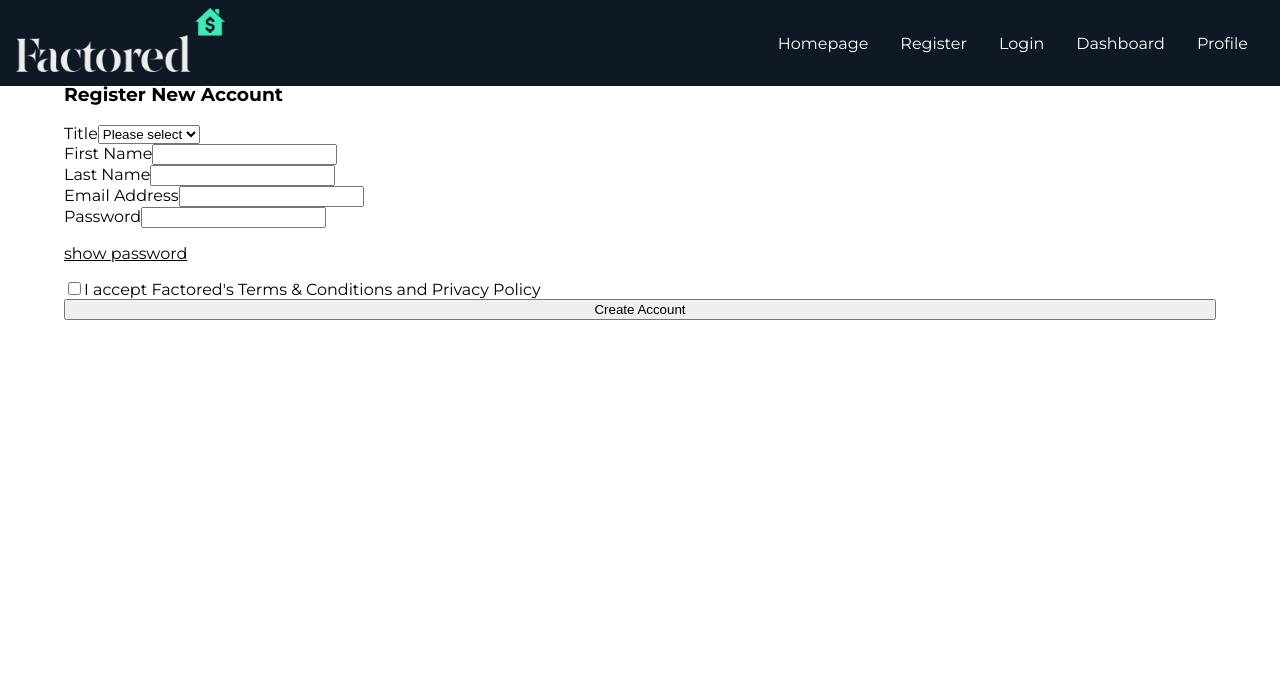
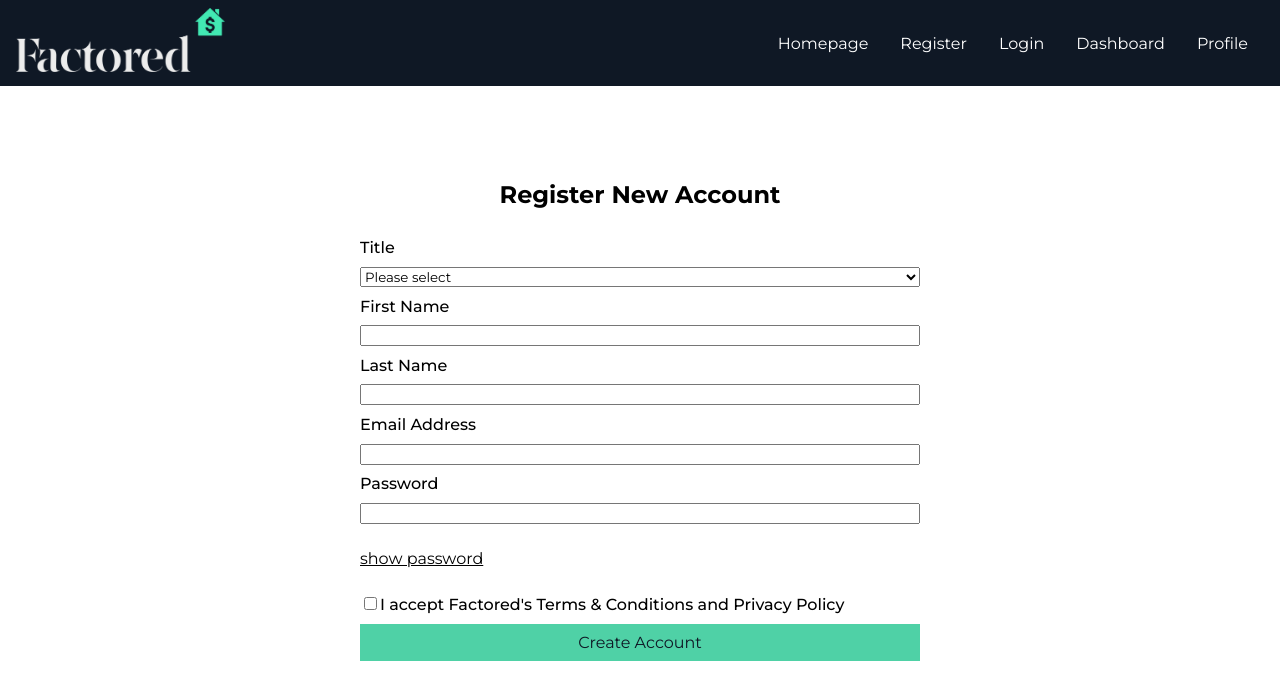
Before and after one commit to hal-alex/factored-mvp, a React (Create React App) app in the folder client/: page /register in a window 1280 px wide. Shown: the top 700 px of the page. Built offline with nearby package versions, Linux system fonts and the light colour scheme.

Commit message:
added styling for reg, login, pw reset and profiles pages

```diff
--- a/client/src/index.css
+++ b/client/src/index.css
@@ -1,4 +1,4 @@
-@import url('https://fonts.googleapis.com/css2?family=Montserrat:ital,wght@0,400;0,700;1,400&display=swap');
+@import url('https://fonts.googleapis.com/css2?family=Anonymous+Pro&family=Montserrat:wght@200;300;400;500;700;900&display=swap');
 
 * {
   box-sizing: border-box;
@@ -118,7 +118,7 @@ code {
 } */
 
 .homepage-flex-container {
-  margin-top: 15rem;
+  margin-top: 10rem;
   display: flex;
   flex-direction: column;
   align-items: center;
@@ -180,3 +180,45 @@ code {
   display: flex;
   justify-content: space-around;
 }
+
+.auth-form-container {
+  margin: 10rem auto;
+  display: grid;
+  max-width: 35rem;
+  row-gap: 0.6rem;
+}
+
+.auth-form-container select {
+  font-family: inherit;
+}
+
+.auth-form-container label {
+  font-weight: 500;
+}
+
+.auth-form-container h2 {
+  justify-self: center;
+}
+
+.form-error-text {
+  color: red;
+  font-weight: 500;
+}
+
+.auth-form-password-widget {
+  text-decoration: underline;
+}
+
+.profile-container {
+  margin: 10rem auto;
+  max-width: 35rem;
+  display: grid;
+}
+
+.profile-container h2 {
+  justify-self: center;
+}
+
+.profile-container .profile-title {
+  font-weight: 500;
+}
--- a/client/src/pages/Login.js
+++ b/client/src/pages/Login.js
@@ -37,10 +37,9 @@ const Login = () => {
   }
 
   return (
-    <div className="form-div">
-      <form className="form-container">
-        <h3>Access Your Account</h3>
-        <label> Email Address
+    <form className="auth-form-container">
+      <h2>Access Your Account</h2>
+      <label>Email Address</label>
       <input
         value={loginFormData.emailAddress}
         onChange={handleChange}
@@ -48,8 +47,7 @@ const Login = () => {
         type="email"
         name="emailAddress"
       />
-        </label>
-        <label> Password
+      <label>Password</label>
       <input
         value={loginFormData.password}
         onChange={handleChange}
@@ -60,12 +58,12 @@ const Login = () => {
       <p style={{ textDecoration: "underline" }} onClick={() =>
         setPasswordShow(!passwordShow)}>
         {passwordShow ? "hide password" : "show password"}</p>
-        </label>
-        {loginFormError}
+      {loginFormError ? <p className="form-error-text">{loginFormError}</p> : ""}
       <Link to="/forgotpassword">Forgot password?</Link>
-        <button onClick={handleLoginFormSubmit}>Log In</button>
+      <button
+        className="btn-secondary"
+        onClick={handleLoginFormSubmit}>Log In</button>
     </form>
-    </div>
   )
 }
 
--- a/client/src/pages/Profile.js
+++ b/client/src/pages/Profile.js
@@ -21,23 +21,22 @@ const ProfilePage = () => {
   }
 
   return (
-    <div className="dashboard-div">
-      <h4>ProfilePage</h4>
-      <div>
-        <p>Title: {userProfileTestData.title}</p>
-        <p>First name: {userProfileTestData.firstName}</p>
-        <p>Last name: {userProfileTestData.lastName}</p>
-        <p>Email addres: {userProfileTestData.emailAddress}</p>
-        <p>Verification status:
+    <div className="profile-container">
+      <h2>Your Profile</h2>
+      <p className="profile-title">Title: {userProfileTestData.title}</p>
+      <p className="profile-title">First name: {userProfileTestData.firstName}</p>
+      <p className="profile-title">Last name: {userProfileTestData.lastName}</p>
+      <p className="profile-title">Email addres: {userProfileTestData.emailAddress}</p>
+      <p className="profile-title">Verification status:
         {userProfileTestData.ifVerified ?
           "Verified" : "Unverified"}</p>
-        <p>Address history:
+      <p className="profile-title">Address history:
         {userProfileTestData.hasAddressHistory ?
           "Submitted" : "Incomplete"}</p>
-        <p>Contact number:
+      <p className="profile-title">Contact number:
         {userProfileTestData.contactNumber ?
           userProfileTestData.contactNumber :
-            <button onClick={() =>
+          <button className="btn-secondary" onClick={() =>
             setShowForm(!showForm)}>
             {showForm ? "Cancel" : "Add number"}</button>}
       </p>
@@ -49,11 +48,13 @@ const ProfilePage = () => {
             value={newNumber}
             onChange={handleChange}
           />
-            <button onClick={handleProfileFormChange}>Submit</button>
+          <button className="btn-secondary" onClick={handleProfileFormChange}>Submit</button>
         </form>
       }
-      </div>
-      <button onClick={() => navigate("/dashboard")}>Back to dashboard</button>
+      <button
+        className="btn-secondary"
+        onClick={() => navigate("/dashboard")}>
+        Back to dashboard</button>
     </div>
   )
 }
--- a/client/src/pages/PwReset.js
+++ b/client/src/pages/PwReset.js
@@ -29,10 +29,10 @@ const PwReset = () => {
   }
 
   return (
-    <div className="form-div">
-      <form className="form-container">
-        <h3>Reset Your Password</h3>
+    <form className="auth-form-container">
+      <h2>Reset Your Password</h2>
       <label> Email Address
+      </label>
       <input
         value={pwResetFormData.emailAddress}
         onChange={handleChange}
@@ -40,12 +40,13 @@ const PwReset = () => {
         type="email"
         name="emailAddress"
       />
-        </label>
-        {pwResetFormError}
+      {pwResetFormError ? <p className="form-error-text">{pwResetFormError}</p> : ""}
       {formMessage}
-        <button onClick={handlePwResetFormSubmit}>Reset Password</button>
+      <button
+        className="btn-secondary"
+        onClick={handlePwResetFormSubmit}>
+        Reset Password</button>
     </form>
-    </div>
   )
 }
 
--- a/client/src/pages/Register.js
+++ b/client/src/pages/Register.js
@@ -59,17 +59,16 @@ const Register = () => {
   }
 
   return (
-    <div className="form-div">
-      <form className="form-container">
-        <h3>Register New Account</h3>
-        <label>Title
+
+    <form className="auth-form-container">
+      <h2>Register New Account</h2>
+      <label>Title</label>
       <select name="title" onChange={handleChange}>
         {titleOptions.map((title, index) => {
           return <option key={index}>{title}</option>
         })}
       </select>
-        </label>
-        <label>First Name
+      <label>First Name</label>
       <input
         value={regFormData.firstName}
         onChange={handleChange}
@@ -77,10 +76,8 @@ const Register = () => {
         type="text"
         name="firstName"
         placeholder=""
-
       />
-        </label>
-        <label> Last Name
+      <label>Last Name</label>
       <input
         value={regFormData.lastName}
         onChange={handleChange}
@@ -89,8 +86,7 @@ const Register = () => {
         name="lastName"
         placeholder=""
       />
-        </label>
-        <label> Email Address
+      <label>Email Address</label>
       <input
         value={regFormData.emailAddress}
         onChange={handleChange}
@@ -98,8 +94,7 @@ const Register = () => {
         type="email"
         name="emailAddress"
       />
-        </label>
-        <label> Password
+      <label>Password</label>
       <input
         value={regFormData.password}
         onChange={handleChange}
@@ -107,23 +102,24 @@ const Register = () => {
         type={passwordShow ? "text" : "password"}
         name="password"
       />
-          <p style={{ textDecoration: "underline" }}
-            onClick={() => setPasswordShow(!passwordShow)}>
+      <p className="auth-form-password-widget" onClick={() => setPasswordShow(!passwordShow)}>
         {passwordShow ? "hide password" : "show password"}</p>
-        </label>
-        <label>
+      <div className="auth-form-checkbox">
         <input type="checkbox" onClick={() => setRegFormData((oldValue) => {
           return {
             ...oldValue, "acceptTermsConditions":
               !regFormData.acceptTermsConditions
           }
         })} />
-          I accept Factored's Terms & Conditions and Privacy Policy
-        </label>
-        {regError}
-        <button onClick={handleRegisterFormSubmit}>Create Account</button>
+        <label>I accept Factored's Terms & Conditions and Privacy Policy</label>
+      </div>
+      {regError ? <p className="form-error-text">{regError}</p> : ""}
+      <button
+        className="btn-secondary"
+        onClick={handleRegisterFormSubmit}
+      >Create Account</button>
     </form>
-    </div>
+
   )
 }
 
```
Lines whose indentation alone changed are shown as unchanged.
